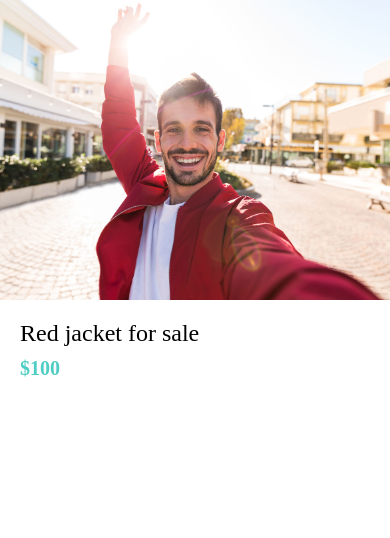
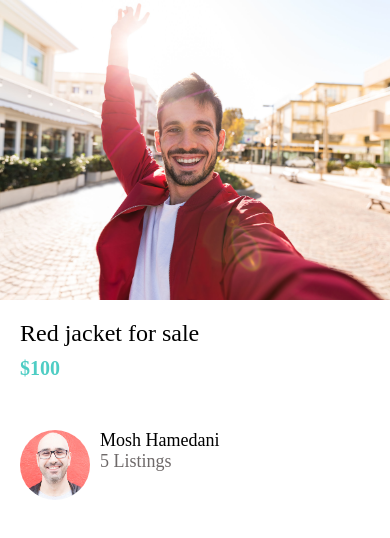
Before and after one commit to daikadai/ReactNative-Ecommerce, a React Native app: screen / in a window 390 px wide. Shown: the top 538 px of the page. Built offline with nearby package versions, Linux system fonts and the light colour scheme.

Commit message:
8. Building the ListItem Component

```diff
--- a/App.js
+++ b/App.js
@@ -1,6 +1,4 @@
 import React from 'react';
-import { View } from 'react-native';
-import Card from './app/components/Card';
 import ListingDetailsScreen from './app/screens/ListingDetailsScreen';
 
 
--- /dev/null
+++ b/app/components/ListItem.js
@@ -0,0 +1,37 @@
+import React from 'react'
+import { StyleSheet, Image, View } from 'react-native'
+import AppText from './AppText'
+import colors from '../config/colors'
+
+const ListItem = ({title, subTitle, image }) => {
+  return (
+    <View style={styles.container}>
+      <Image style={styles.image} source={image} />
+      <View>
+        <AppText style={styles.title}>{title}</AppText>
+        <AppText style={styles.subTitle}>{subTitle}</AppText>
+      </View>
+    </View>
+  )
+}
+
+const styles = StyleSheet.create({
+  container: {
+    flexDirection: "row"
+  },
+  image: {
+    width: 70,
+    height: 70,
+    borderRadius: 35,
+    marginRight: 10
+  },
+  subTitle: {
+    color: colors.medium
+  },
+  title: {
+    fontWeight: '500'
+  }
+})
+
+
+export default ListItem
--- a/app/config/colors.js
+++ b/app/config/colors.js
@@ -2,5 +2,6 @@
   primary: '#fc5c65',
   secondary: '#4ecdc4',
   black: '#000',
-  white: '#fff'
+  white: '#fff',
+  medium: '#6e6969'
 }
--- a/app/screens/ListingDetailsScreen.js
+++ b/app/screens/ListingDetailsScreen.js
@@ -2,6 +2,7 @@
 import { View, Image, StyleSheet } from 'react-native'
 import AppText from '../components/AppText'
 import colors from '../config/colors'
+import ListItem from '../components/ListItem'
 
 const ListingDetailsScreen = () => {
   return (
@@ -10,6 +11,13 @@
      <View style={styles.detailContainer}>
       <AppText style={styles.title}>Red jacket for sale</AppText>
       <AppText style={styles.price}>$100</AppText>
+      <View style={styles.userContainer}>
+        <ListItem
+          image={require("../assets/mosh.jpg")}
+          title="Mosh Hamedani"
+          subTitle="5 Listings"
+        />
+      </View>
      </View>
    </View>
   )
@@ -32,6 +40,9 @@
   title: {
     fontSize: 24,
     fontWeight: '500'
+  },
+  userContainer: {
+    marginVertical: 40
   }
 })
 
```
Also changed, not shown: app/assets/mosh.jpg (added).
